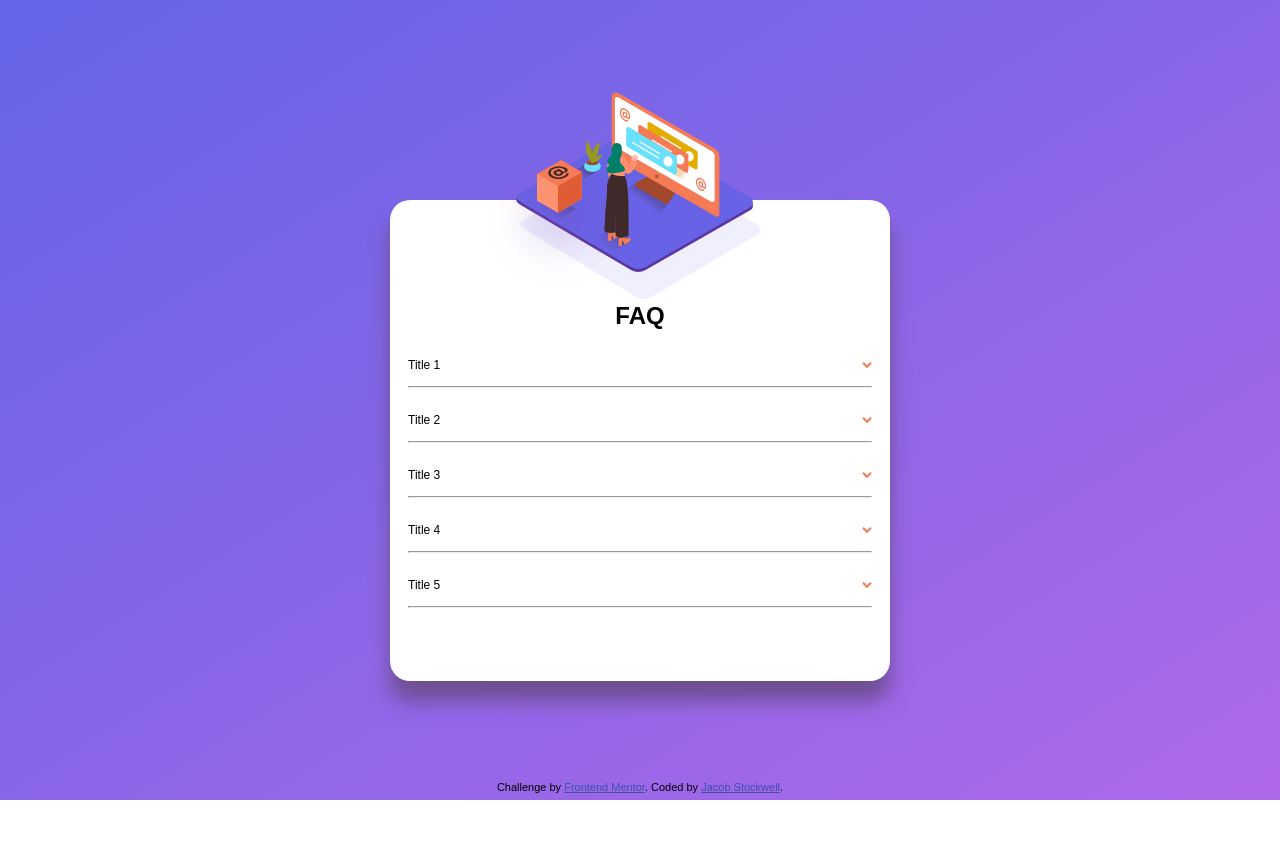
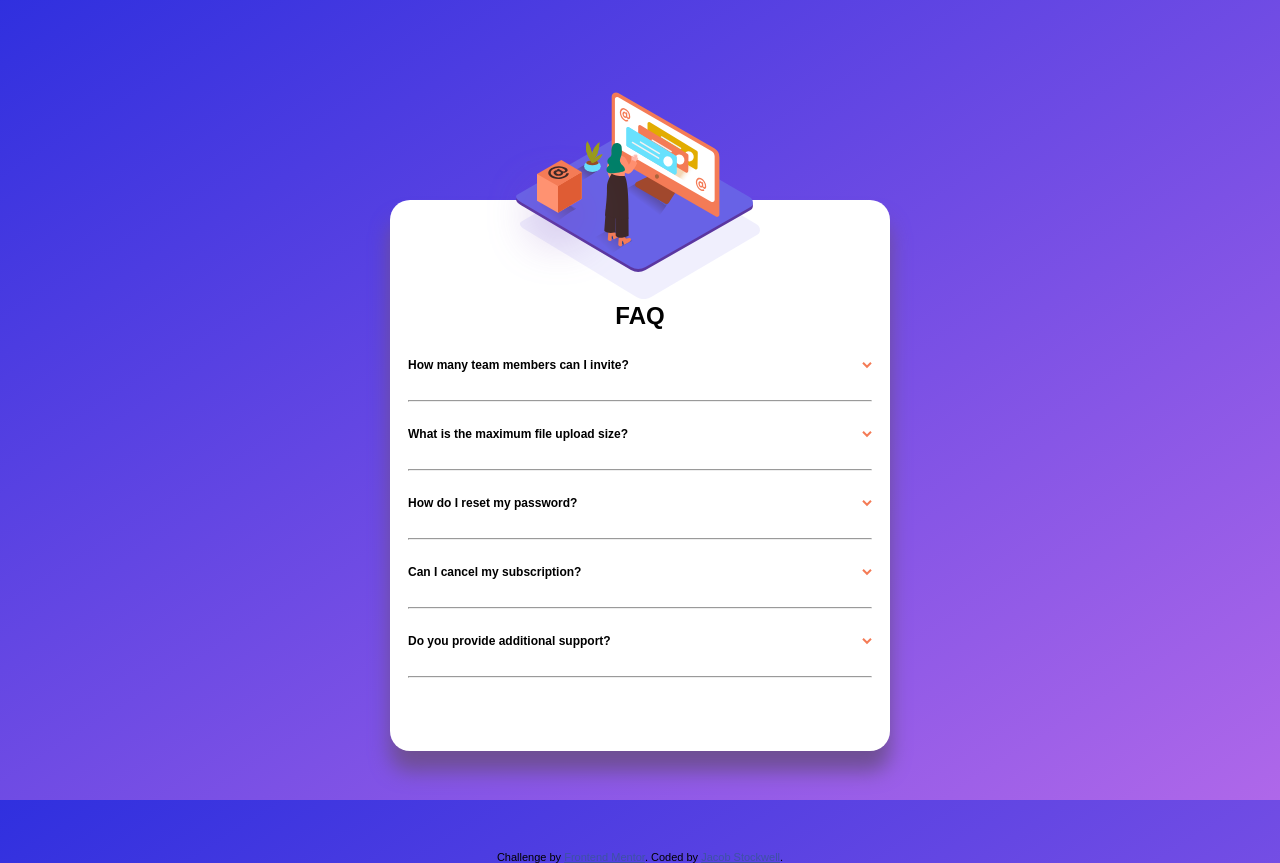
Before and after one commit to Jakobie97/FrontEnd-Mentor-Challange-FAQ, a plain HTML site: page index.html in a window 1280 px wide. Before the commit the page ends 800 px from the top, so only its background shows below. Drawn offline with Linux system fonts and the light colour scheme.

Commit message:
final commit

```diff
--- a/index.html
+++ b/index.html
@@ -27,56 +27,43 @@
          <h1 class="title">FAQ</h1><br><br>
          <ul>
            <li>
-             <div class="content-title"> Title 1
-
+             <div class="content-title"> <strong> How many team members can I invite?</strong>
               <img onclick="expand()" src="/images/icon-arrow-down.svg" alt="" srcset="">
              </div>
+              <br>
+              <p id="info" >You can invite up to 2 additional users on the Free plan.
+                There is no limit on team members for the Premium plan.</p><br><hr>
 
-             <p id="info" >Lorem ipsum dolor sit amet consectetur adipisicing elit.
-               Repellendus eius deserunt at molestiae accusantium,
-               iure error voluptatibus, incidunt sapiente cumque iste nesciunt
-               magnam repellat hic eligendi nostrum impedit quisquam aspernatur?</p><br><hr>
-           </li>
+            </li>
 
-           <li >
-              <div class="content-title"> Title 2
+           <li>
+              <div class="content-title"><strong> What is the maximum file upload size?</strong>
                 <img onclick="expand2()" src="/images/icon-arrow-down.svg" alt="" srcset="">
               </div>
-
-              <p id="info2">Lorem ipsum dolor sit amet consectetur adipisicing elit.
-                Repellendus eius deserunt at molestiae accusantium,
-                iure error voluptatibus, incidunt sapiente cumque iste nesciunt
-                magnam repellat hic eligendi nostrum impedit quisquam aspernatur?</p><br><hr>
+              <br>
+              <p id="info2">No more than 2GB. All files in your account must fit your allotted storage space.</p><br><hr>
            </li>
            <li >
-              <div class="content-title"> Title 3
+              <div class="content-title"><strong> How do I reset my password?</strong>
                 <img onclick="expand3()" src="/images/icon-arrow-down.svg" alt="" srcset="">
               </div>
-
-              <p id="info3">Lorem ipsum dolor sit amet consectetur adipisicing elit.
-                Repellendus eius deserunt at molestiae accusantium,
-                iure error voluptatibus, incidunt sapiente cumque iste nesciunt
-                magnam repellat hic eligendi nostrum impedit quisquam aspernatur?</p><br><hr>
+             <br>
+              <p id="info3">Click “Forgot password” from the login page or “Change password” from your profile page.
+                 A reset link will be emailed to you.</p><br><hr>
            </li>
            <li >
-              <div class="content-title"> Title 4
+              <div class="content-title"><strong> Can I cancel my subscription?</strong>
                 <img onclick="expand4()" src="/images/icon-arrow-down.svg" alt="" srcset="">
               </div>
-
-              <p id="info4">Lorem ipsum dolor sit amet consectetur adipisicing elit.
-                Repellendus eius deserunt at molestiae accusantium,
-                iure error voluptatibus, incidunt sapiente cumque iste nesciunt
-                magnam repellat hic eligendi nostrum impedit quisquam aspernatur?</p><br><hr>
+              <br>
+              <p id="info4">Yes! Send us a message and we’ll process your request no questions asked.</p><br><hr>
            </li>
            <li >
-              <div class="content-title"> Title 5
+              <div class="content-title"><strong> Do you provide additional support?</strong>
                 <img  onclick="expand5()" src="/images/icon-arrow-down.svg" alt="" srcset="">
               </div>
-
-              <p id="info5">Lorem ipsum dolor sit amet consectetur adipisicing elit.
-                Repellendus eius deserunt at molestiae accusantium,
-                iure error voluptatibus, incidunt sapiente cumque iste nesciunt
-                magnam repellat hic eligendi nostrum impedit quisquam aspernatur?</p><br><hr>
+              <br>
+              <p id="info5">Chat and email support is available 24/7. Phone lines are open during normal business hours.</p><br><hr>
            </li>
          </ul>
        </div>
--- a/style.css
+++ b/style.css
@@ -2,12 +2,13 @@
   margin: 0;
   padding: 0;
   box-sizing: border-box;
+  font-family: "Kumbh Sans", sans-serif;
 }
 body {
   background: linear-gradient(
       to left top,
       hsl(273, 75%, 66%),
-      hsl(240, 73%, 65%)
+      hsl(240, 73%, 53%)
     )
     fixed;
 }
@@ -35,7 +36,7 @@ hr {
 
 .content p {
   display: none;
-  margin-bottom: 25px;
+  padding-top: 15px;
 }
 .box {
   background-color: white;
```
